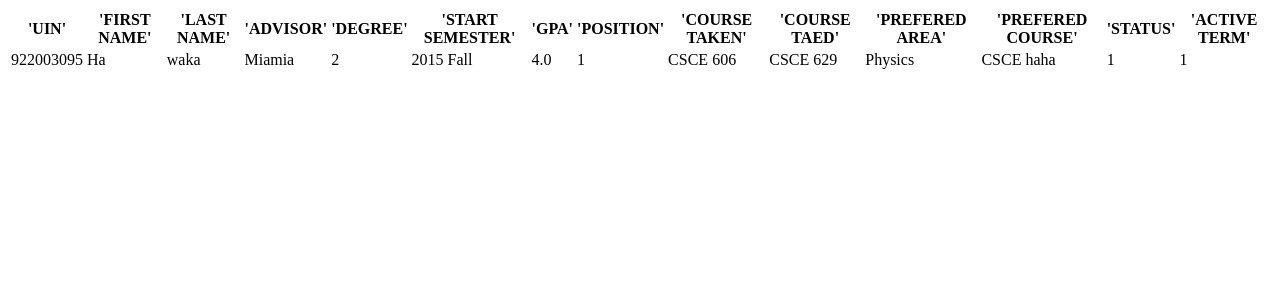
After one commit to xiatian122/TA_Assignment, a Rails app: page /students/1/edit in a window 1280 px wide. The commit adds this page. Shown: the top 300 px of the page. Run offline with Rails 7, Linux system fonts and the light colour scheme; data comes from the database, SQL or seed files in the repository; style sheets or scripts are compiled from the project's sources; parts of the project's set-up code (start-up, migrations or seed data) failed here and were passed over; some libraries are stand-ins or nearby versions.

Commit message:
code updated

```diff
--- a/taassign/app/controllers/students_controller.rb
+++ b/taassign/app/controllers/students_controller.rb
@@ -13,4 +13,13 @@ class StudentsController < ApplicationController
         flash[:notice] = "#{@student.uin} was successfully created."
         redirect_to students_path
     end
+
+    def show
+        id = params[:id]
+        @student = Student.find(id)
+    end
+
+    def edit
+        @student = Student.find params[:id]
+    end
 end
--- a/taassign/app/models/student.rb
+++ b/taassign/app/models/student.rb
@@ -1,4 +1,4 @@
 class Student < ActiveRecord::Base
-    attr_accessible :uin, :first_name, :last_name#, :adivsor, :degree, :start_semester, :gpa, :position,
-                    #:course_taken, :course_taed, :preferred_area, :preferred_course, :status, :active_term
+    attr_accessible :uin, :first_name, :last_name, :advisor, :degree, :start_semester, :gpa, :position,
+                    :course_taken, :course_taed, :preferred_area, :preferred_course, :status, :active_term
 end
--- /dev/null
+++ b/taassign/app/views/students/edit.html.haml
@@ -0,0 +1,33 @@
+%table#students
+  %thead
+    %tr
+      %th 'UIN'
+      %th 'FIRST NAME'
+      %th 'LAST NAME'
+      %th 'ADVISOR'
+      %th 'DEGREE'
+      %th 'START SEMESTER'
+      %th 'GPA'
+      %th 'POSITION'
+      %th 'COURSE TAKEN'
+      %th 'COURSE TAED'
+      %th 'PREFERED AREA'
+      %th 'PREFERED COURSE'
+      %th 'STATUS'
+      %th 'ACTIVE TERM'
+  %tbody
+    %tr
+      %td= @student.uin
+      %td= @student.first_name
+      %td= @student.last_name
+      %td= @student.advisor
+      %td= @student.degree
+      %td= @student.start_semester
+      %td= @student.gpa
+      %td= @student.position
+      %td= @student.course_taken
+      %td= @student.course_taed
+      %td= @student.preferred_area
+      %td= @student.preferred_course
+      %td= @student.status
+      %td= @student.active_term
```
Also changed, not shown: taassign/app/views/students/index.html.haml (+1 -14 lines), taassign/app/views/students/show.html.haml (added, +14 -0 lines), taassign/db/migrate/20151015230618_create_students.rb (+11 -11 lines), taassign/db/seeds.rb (+5 -5 lines), taassign/db/schema.rb.
